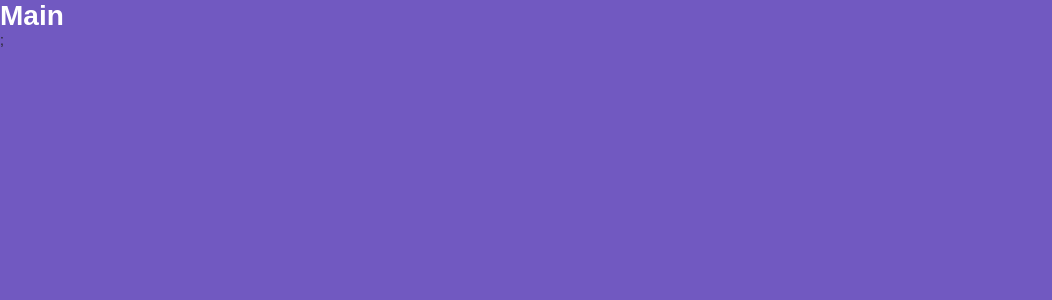
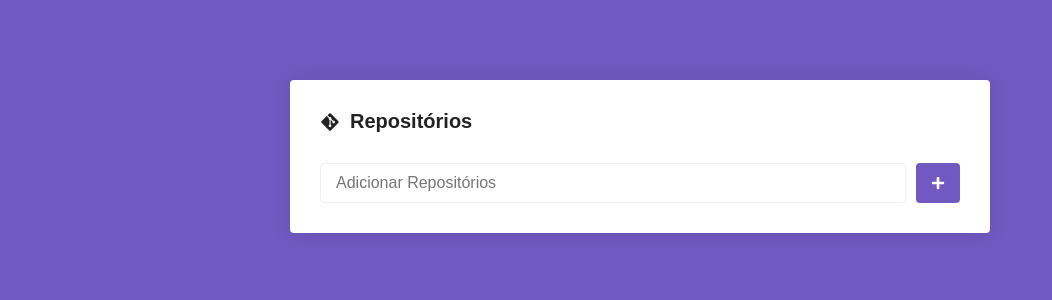
Before and after one commit to GabrielFernella/Project_React_Bootcamp8, a React (Create React App) app in the folder modulo05/: page / in a window 1280 px wide. Shown: the top 300 px of the page, without its empty margins (0-1052 px from the left). Built offline with nearby package versions, Linux system fonts and the light colour scheme; the HTML template or start-up script is replaced by a standard one.

Commit message:
CSS and animations Button
libs CSS and config.
Animation rotate loading Button and conditions in CSS.

```diff
--- a/modulo05/package.json
+++ b/modulo05/package.json
@@ -6,8 +6,10 @@
     "@testing-library/jest-dom": "^4.2.4",
     "@testing-library/react": "^9.3.2",
     "@testing-library/user-event": "^7.1.2",
+    "axios": "^0.19.2",
     "react": "^16.13.1",
     "react-dom": "^16.13.1",
+    "react-icons": "^3.9.0",
     "react-router-dom": "^5.1.2",
     "react-scripts": "3.4.0",
     "styled-components": "^5.0.1"
--- a/modulo05/src/pages/Main/index.js
+++ b/modulo05/src/pages/Main/index.js
@@ -1,9 +1,70 @@
-import React from 'react';
+import React, { Component } from 'react';
+import { FaGitAlt, FaPlus, FaSpinner } from 'react-icons/fa';
 
-import { Title } from './styles';
+import api from '../../services/api';
 
-export default function Main() {
-    return <Title>Main</Title>;
+import { Container, Form, SubmitButton } from './styles';
+
+export default class Main extends Component{
+    state = {
+        newRepo: '',
+        repositories: [],
+        loading: false,
+    };
+
+    handleInputChange = e => {
+        this.setState({ newRepo: e.target.value });
+    };
+
+    handleSubmit = async e => {
+        e.preventDefault();
+        this.setState({loading: true});
+
+        const { newRepo, repositories } = this.state;
+
+        const response = await api.get(`/repos/${newRepo}`);
+
+        const data = {
+            name: response.data.full_name,
+
+        }
+        this.setState({
+            repositories: [...repositories, data],
+            newRepo: '',
+            loading: false,
+        })
+    };
+
+    render(){
+        const { newRepo,loading } = this.state;
+
+        return (
+
+            <Container>
+                <h1>
+                    <FaGitAlt />
+                    Repositórios
+                </h1>
+
+                <Form onSubmit= {this.handleSubmit} >
+                    <input
+                        type="text"
+                        placeholder="Adicionar Repositórios"
+                        value={newRepo}
+                        onChange={this.handleInputChange}
+                    />
+
+                    <SubmitButton loading={loading}>
+                        { loading ?
+                        <FaSpinner color="#FFF" size={14} /> :
+                        <FaPlus color="#FFF" size={14} />
+                        }
+
+                    </SubmitButton>
+                </Form>
+            </Container>
+        );
+    }
 }
 
 // rfc   nippets
--- a/modulo05/src/pages/Main/styles.js
+++ b/modulo05/src/pages/Main/styles.js
@@ -1,5 +1,76 @@
-import styled from 'styled-components';
+import styled , {keyframes, css } from 'styled-components';
 
-export const Title = styled.h1`
-    color: #FFF;
+// eslint-disable-next-line spaced-comment
+//export const Container = styled.div``;
+
+export const Container = styled.div`
+    max-width: 700px;
+    background: #fff;
+    border-radius: 4px;
+    box-shadow: 0 0 20px rgba(0, 0, 0, 0.1);
+    padding: 30px;
+    margin: 80px auto;
+
+    h1 {
+        font-size:20px;
+        display: flex;
+        flex-direction: row;
+        align-items: center;
+
+        svg{
+            margin-right: 10px;
+        }
+    }
 `;
+
+export const Form = styled.form`
+    margin-top: 30px;
+    display: flex;
+    flex-direction: row;
+
+    input {
+        flex: 1;
+        border: 1px solid #eee;
+        padding: 10px 15px;
+        border-radius: 4px;
+        font-size: 16px;
+    }
+`;
+
+const rotate = keyframes`
+    from {
+        transform: rotate(0deg);
+    }
+    to {
+        transform: rotate(360deg);
+    }
+`;
+
+export const SubmitButton = styled.button.attrs(props =>({
+    type: 'submit',
+    disabled: props.loading,
+}))`
+
+    background: #7159c1;
+    border: 0;
+    padding: 0 15px;
+    margin-left: 10px;
+    border-radius: 4px;
+
+/*Alinhar todo o conteudo ao centro*/
+    display: flex;
+    justify-content: center;
+    align-items: center;
+
+    &[disabled] {
+        cursor: not-allowed;
+        opacity: 0.6;
+    }
+
+    ${props => props.loading &&
+    css`
+        svg {
+            animation: ${rotate} 2s linear infinite;
+        }
+    `}
+`;
--- /dev/null
+++ b/modulo05/src/services/api.js
@@ -0,0 +1,7 @@
+import axios from 'axios';
+
+const api = axios.create({
+    baseURL: 'https://api.github.com',
+});
+
+export default api;
```
Also changed, not shown: modulo05/.eslintrc.js, 1 other file (tests, documents, lock files or other folders).
